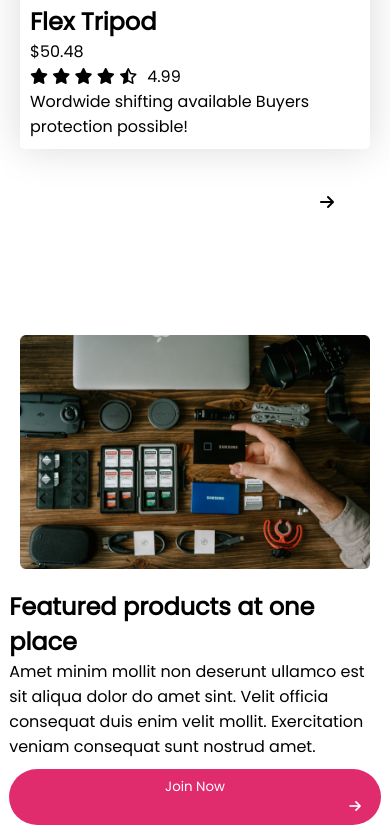
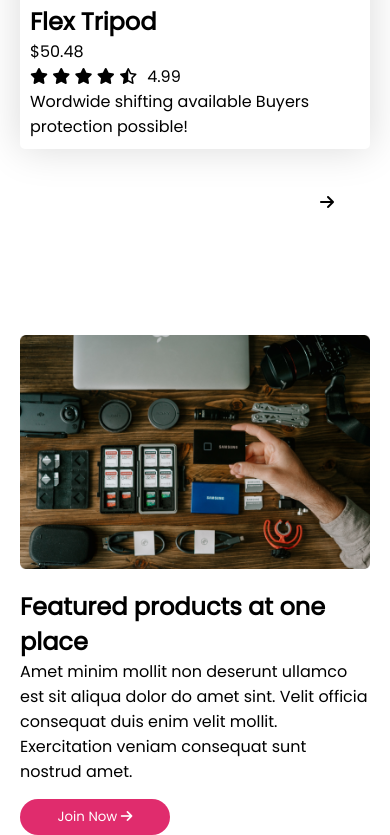
Before and after one commit to sadmansakib172/influence-gear-practice, a plain HTML site: page index.html in a window 390 px wide. Shown: the part 5756-6591 px from the top of the page. Drawn offline with Linux system fonts and the light colour scheme.

Commit message:
featued responsive correction done

```diff
--- a/index.html
+++ b/index.html
@@ -231,7 +231,7 @@
                 </div>
             </div>
             <button class="normal-btn">See More</button>
-            <i class="fa-solid fa-arrow-right"></i>
+            <i class="fa-solid fa-arrow-right fa-arrow-medium"></i>
         </section>
         <section class="featured-section">
                <img src="./images/gear.png" alt="">
--- a/styles/influnce.css
+++ b/styles/influnce.css
@@ -141,7 +141,7 @@ nav {
 .featured-section{
     margin-top: 120px;
     display: flex;
-    padding:0 150px;
+    padding:0 164px;
     gap:90px;
     align-items: center;
 }
@@ -183,11 +183,15 @@ nav {
         grid-template-columns: 1fr;
         padding:0 20px;
     }
-    .fa-arrow-right{
+    .fa-arrow-medium{
         margin-left: 320px;
     }
     .featured-section{
        padding:0 20px;
        gap:20px;
     }
+    .featured-content .btn-primary{
+        width: 150px;
+        margin-top: 15px;
+    }
 }
```
